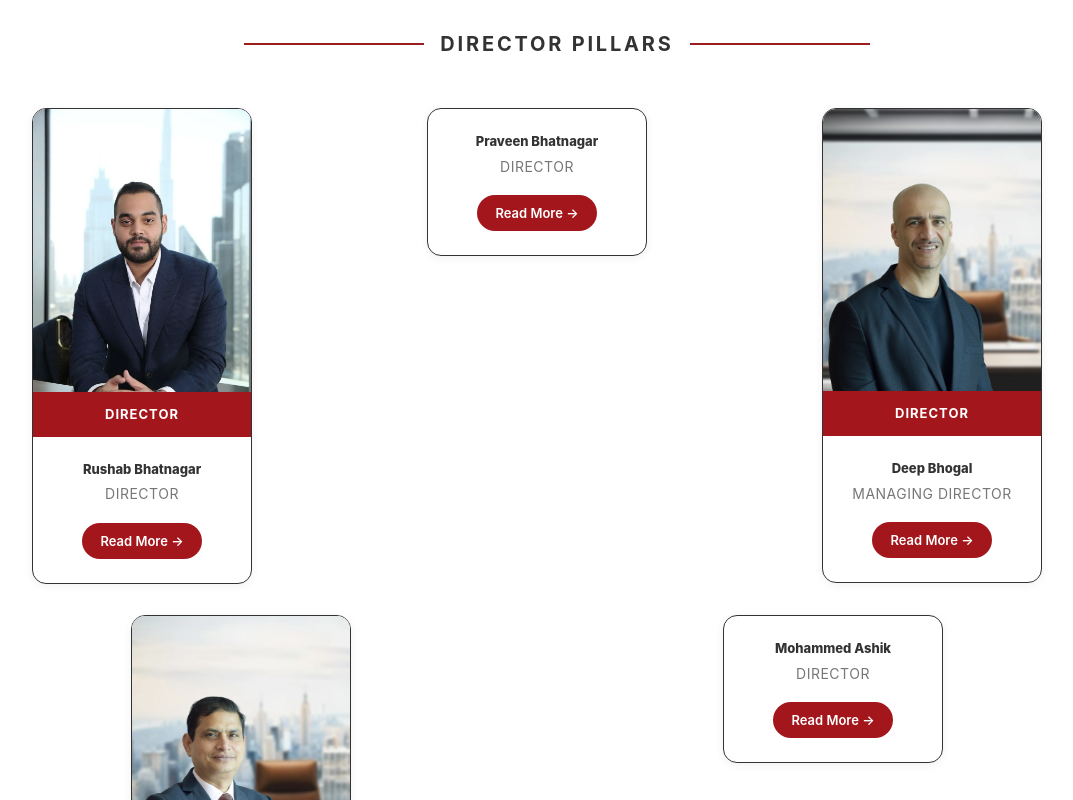
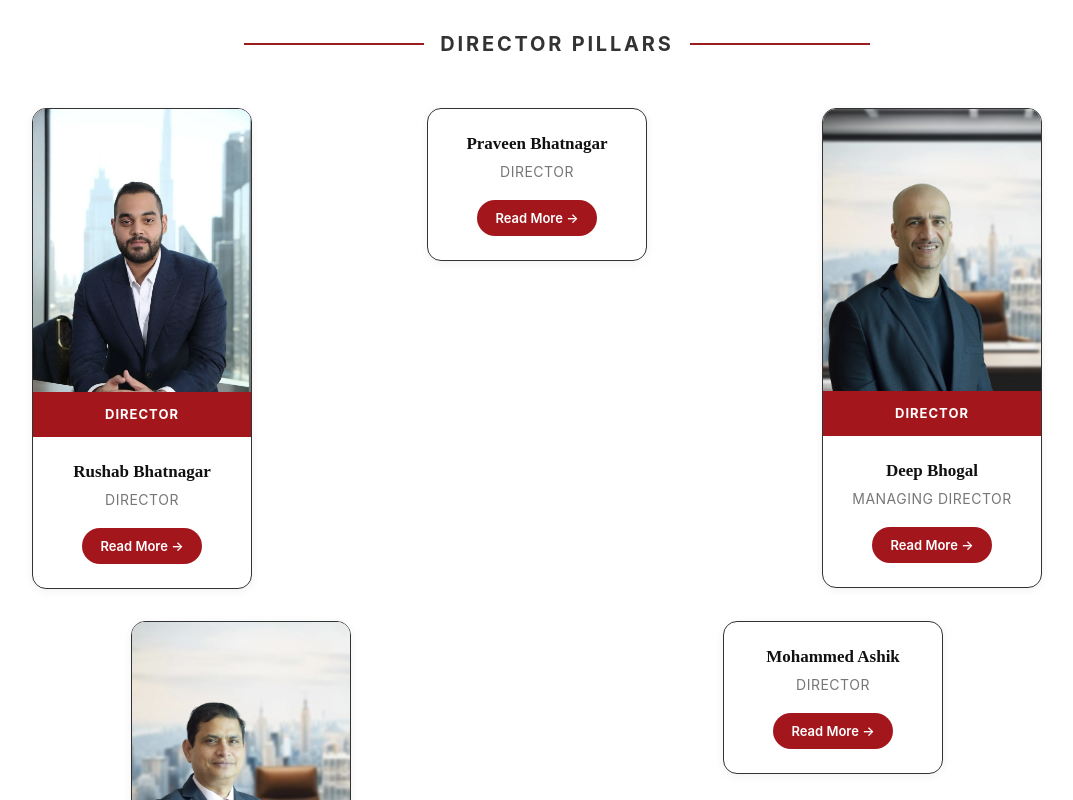
Before and after one commit to gurusaivs18/web-app, a React (Vite) app: page /about in a window 1280 px wide. Shown: the part 2220-3020 px from the top of the page, without its empty margins (83-1156 px from the left). Built offline with nearby package versions, Linux system fonts and the light colour scheme.

Commit message:
small fix in verticals

```diff
--- a/src/css/Home.css
+++ b/src/css/Home.css
@@ -271,10 +271,9 @@
 }
 
 .director-name {
-  font-family: var(--font-heading);
-  font-size: 13px;
-  font-weight: 800;
-  color: var(--text-dark);
+  font-family: serif;
+  /* font-size: 13px; */
+  /* font-weight: 250; */
   margin: 0 0 4px 0;
   line-height: 1.3;
   display: -webkit-box;
@@ -623,8 +622,8 @@
 
 .vertical-brand-name {
   font-family: var(--font-heading);
-  font-size: 12px;
-  font-weight: 800;
+  font-size: 12.5px;
+  font-weight: 550;
   text-transform: uppercase;
   letter-spacing: 0.8px;
   color: var(--text-dark);
@@ -643,7 +642,7 @@
 }
 
 .vertical-know-more {
-  font-size: 11px;
+  font-size: 12.8px;
   font-weight: 700;
   color: var(--red);
   text-decoration: none;
--- a/src/pages/Verticals.jsx
+++ b/src/pages/Verticals.jsx
@@ -212,5 +212,4 @@ function Verticals() {
     </>
   );
 }
-
 export default Verticals;
```
